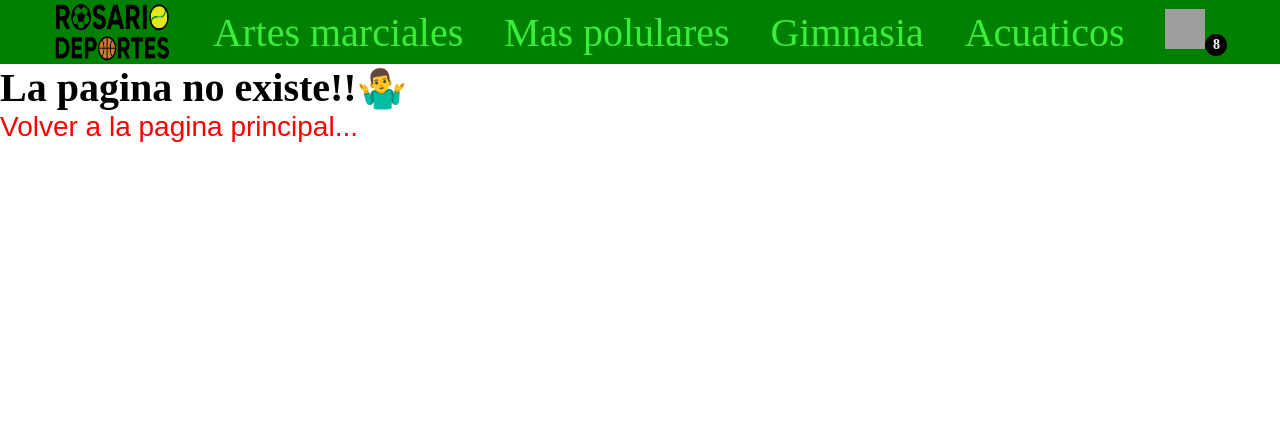
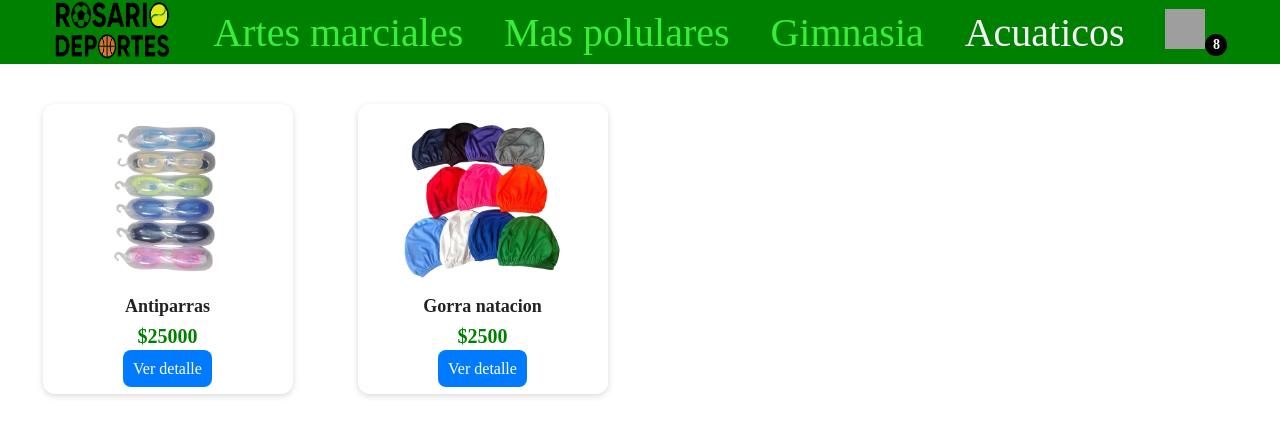
Before and after one commit to DiegoFacundoFerreyra/Trabajos-JSX, a React (Vite) app: page /category/Acuaticos in a window 1280 px wide. Shown: the top 436 px of the page. Built offline with nearby package versions, Linux system fonts and the light colour scheme; grey boxes are pictures that could not be loaded; the HTML template or start-up script is replaced by a standard one.

Commit message:
Viene todo encaminado

```diff
--- a/src/App.jsx
+++ b/src/App.jsx
@@ -21,6 +21,7 @@ function App() {
             />
           }
         />
+        <Route path="/category/:type" element={<ItemListContainer />} />
         <Route path="/item/:id" element={<ItemDetailContainer />} />
         <Route path="*" element={<Error />} />
       </Routes>
--- a/src/components/ItemListContainer.jsx
+++ b/src/components/ItemListContainer.jsx
@@ -2,18 +2,27 @@ import "../css/ItemListContainer.css";
 import { useEffect, useState } from "react";
 import { getProducts } from "../mock/AsyncMock";
 import ItemList from "./ItemList";
+import { useParams } from "react-router-dom";
 
 const ItemListContainer = ({ mensaje }) => {
   const [data, setData] = useState([]);
+  const { type } = useParams();
 
   useEffect(() => {
-    getProducts().then((res) => setData(res));
-  }, []);
+    getProducts()
+      .then((res) => {
+        if (type) {
+          setData(res.filter((prod) => prod.category === type));
+        } else {
+          setData(res);
+        }
+      })
+      .catch((error) => console.log(error));
+  }, [type]);
 
   return (
     <div>
       <h1>{mensaje}</h1>
-
       <ItemList data={data} />
     </div>
   );
--- a/src/components/Navbar.jsx
+++ b/src/components/Navbar.jsx
@@ -1,25 +1,28 @@
 import "../css/Navbar.css";
 import CartWidget from "./CartWidget";
+import { NavLink } from "react-router-dom";
 const Navbar = () => {
   return (
     <nav className="nav-container">
-      <img
-        style={{ width: "120px", height: "64px" }}
-        src="../logo.png"
-        alt="Logo de la marca"
-      />
-      <a className="anchors" href="">
+      <NavLink to="/">
+        <img
+          style={{ width: "120px", height: "64px" }}
+          src="../logo.png"
+          alt="Logo de la marca"
+        />
+      </NavLink>
+      <NavLink className="anchors" to="/category/Artes marciales">
         Artes marciales
-      </a>
-      <a className="anchors" href="">
+      </NavLink>
+      <NavLink className="anchors" to="/category/Mas populares">
         Mas polulares
-      </a>
-      <a className="anchors" href="">
+      </NavLink>
+      <NavLink className="anchors" to="/category/Gimnasia">
         Gimnasia
-      </a>
-      <a className="anchors" href="">
+      </NavLink>
+      <NavLink className="anchors" to="/category/Acuaticos">
         Acuaticos
-      </a>
+      </NavLink>
       <CartWidget counter={8} />
     </nav>
   );
--- a/src/css/Navbar.css
+++ b/src/css/Navbar.css
@@ -13,3 +13,10 @@
   font-size: 40px;
   cursor: pointer;
 }
+
+.active {
+  text-decoration: none;
+  color: whitesmoke;
+  font-size: 40px;
+  cursor: pointer;
+}
--- a/src/mock/AsyncMock.jsx
+++ b/src/mock/AsyncMock.jsx
@@ -59,7 +59,7 @@ export const products = [
     name: "Gorra natacion",
     description:
       "Gorra para natacion de silicona. Perfectamente ajustable a tu medida y viene de varios colores.",
-    category: "Agitcuaticos",
+    category: "Acuaticos",
     stock: 15,
     price: 2500,
     img: "/productos/gorras.png",
```
